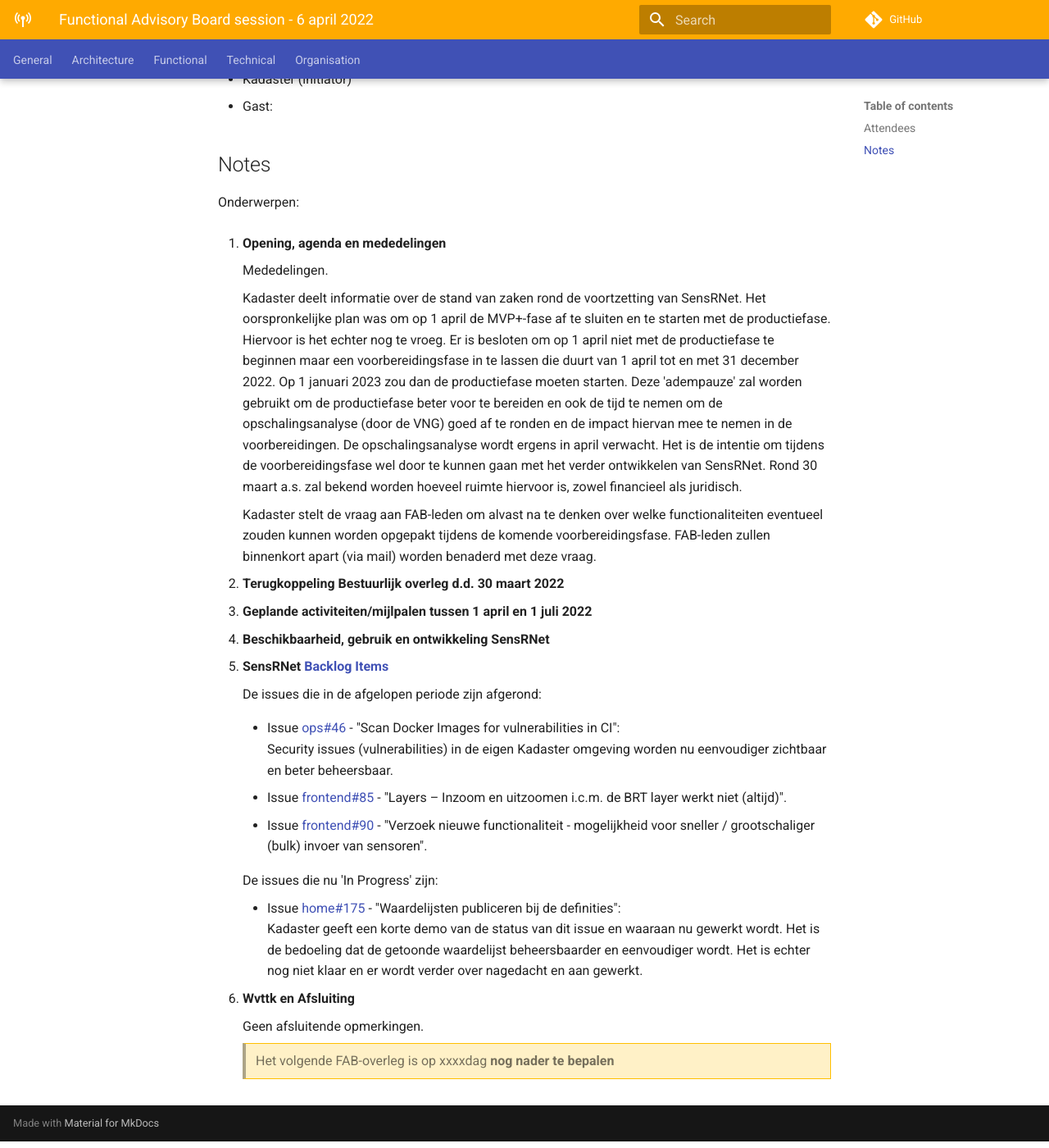
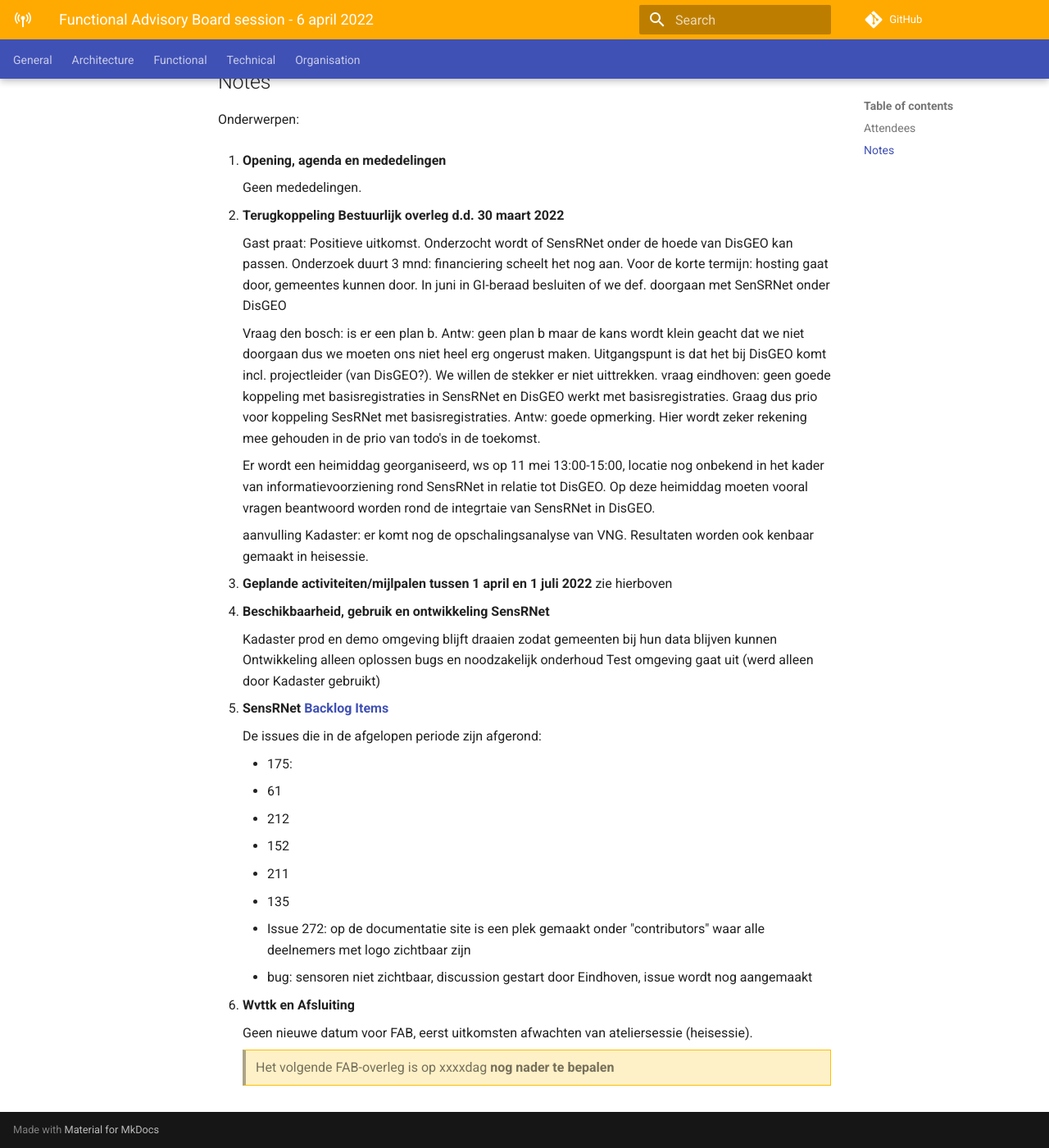
Before and after one commit to kadaster-labs/sensrnet-home, an MkDocs documentation site: the page built from docs/notes/2022-04-06-FAB-notes.md, in a window 1280 px wide and 1400 px high, scrolled down 688 px. Shown: the whole window at 82% size. Built offline with MkDocs 1.6.1 and Material for MkDocs 9.7.7, drawn with Linux system fonts in a browser that asks for light colours; comment, search, counter and statistics services are not loaded; some of the changed text lies outside the part shown.

Commit message:
Update 2022-04-06-FAB-notes.md

```diff
--- a/docs/notes/2022-04-06-FAB-notes.md
+++ b/docs/notes/2022-04-06-FAB-notes.md
@@ -10,16 +10,13 @@ De notes van het [Functional Advisory Board](../FAB.md).
 
 _(in alfabetische volgorde)_
 
-- Gemeente Amsterdam
-- Gemeente Den Bosch
-- Gemeente Eindhoven
-- Gemeente Helmond
-- Gemeente Nijmegen
-- Gemeente Rotterdam
-- Gemeente Tilburg
-- Gemeente Utrecht
-- Kadaster (initiator)
-- Gast:
+- v Gemeente Amsterdam
+- v Gemeente Den Bosch
+- v Gemeente Eindhoven
+- v Gemeente Helmond
+- v Gemeente Tilburg
+- v Kadaster (initiator)
+- v Gast: vertegenwoordiger rijksoverheid bzk
 
 ## Notes
 
@@ -27,52 +24,53 @@ Onderwerpen:
 
 1. **Opening, agenda en mededelingen**
 
-     Mededelingen.
-
-     Kadaster deelt informatie over de stand van zaken rond de voortzetting van SensRNet.
-     Het oorspronkelijke plan was om op 1 april de MVP+-fase af te sluiten en te starten met de productiefase.
-     Hiervoor is het echter nog te vroeg.
-     Er is besloten om op 1 april niet met de productiefase te beginnen maar een voorbereidingsfase in te lassen die duurt van 1 april tot en met 31 december 2022.
-     Op 1 januari 2023 zou dan de productiefase moeten starten.
-     Deze 'adempauze' zal worden gebruikt om de productiefase beter voor te bereiden en ook de tijd te nemen om de opschalingsanalyse (door de VNG) goed af te ronden en de impact hiervan mee te nemen in de voorbereidingen.
-     De opschalingsanalyse wordt ergens in april verwacht.
-     Het is de intentie om tijdens de voorbereidingsfase wel door te kunnen gaan met het verder ontwikkelen van SensRNet.
-     Rond 30 maart a.s. zal bekend worden hoeveel ruimte hiervoor is, zowel financieel als juridisch.
-
-     Kadaster stelt de vraag aan FAB-leden om alvast na te denken over welke functionaliteiten eventueel zouden kunnen worden opgepakt tijdens de komende voorbereidingsfase.
-     FAB-leden zullen binnenkort apart (via mail) worden benaderd met deze vraag.
+     Geen mededelingen.
 
 
 2. **Terugkoppeling Bestuurlijk overleg d.d. 30 maart 2022**
 
+     Gast praat:
+     Positieve uitkomst.
+     Onderzocht wordt of SensRNet onder de hoede van DisGEO kan passen. Onderzoek duurt 3 mnd: financiering scheelt het nog aan.
+     Voor de korte termijn: hosting gaat door, gemeentes kunnen door.
+     In juni in GI-beraad besluiten of we def. doorgaan met SenSRNet onder DisGEO
+
+     Vraag den bosch: is er een plan b.
+     Antw: geen plan b maar de kans wordt klein geacht dat we niet doorgaan dus we moeten ons niet heel erg ongerust maken. Uitgangspunt is dat het bij DisGEO komt incl. projectleider (van DisGEO?). We willen de stekker er niet uittrekken.
+     vraag eindhoven: geen goede koppeling met basisregistraties in SensRNet en DisGEO werkt met basisregistraties. Graag dus prio voor koppeling SesRNet met basisregistraties.
+     Antw: goede opmerking. Hier wordt zeker rekening mee gehouden in de prio van todo's in de toekomst.
+
+     Er wordt een heimiddag georganiseerd, ws op 11 mei 13:00-15:00, locatie nog onbekend in het kader van informatievoorziening rond SensRNet in relatie tot DisGEO. Op deze heimiddag moeten vooral vragen beantwoord worden rond de integrtaie van SensRNet in DisGEO.
+
+     aanvulling Kadaster: er komt nog de opschalingsanalyse van VNG. Resultaten worden ook kenbaar gemaakt in heisessie.
 
 3. **Geplande activiteiten/mijlpalen tussen 1 april en 1 juli 2022**
-
+     zie hierboven
 
 4. **Beschikbaarheid, gebruik en ontwikkeling SensRNet**
 
+     Kadaster prod en demo omgeving blijft draaien zodat gemeenten bij hun data blijven kunnen
+     Ontwikkeling alleen oplossen bugs en noodzakelijk onderhoud
+     Test omgeving gaat uit (werd alleen door Kadaster gebruikt)
 
 
 5. **SensRNet [Backlog Items](https://github.com/orgs/kadaster-labs/projects/1)**
 
      De issues die in de afgelopen periode zijn afgerond:
 
-     - Issue [ops#46](https://github.com/kadaster-labs/sensrnet-ops/issues/46) - "Scan Docker Images for vulnerabilities in CI":
-       Security issues (vulnerabilities) in de eigen Kadaster omgeving worden nu eenvoudiger zichtbaar en beter beheersbaar.
+     - 175:
+     - 61
+     - 212
+     - 152
+     - 211
 
-     - Issue [frontend#85](https://github.com/kadaster-labs/sensrnet-registry-frontend/issues/85) - "Layers – Inzoom en uitzoomen i.c.m. de BRT layer werkt niet (altijd)".
+     - 135
+     - Issue 272: op de documentatie site is een plek gemaakt onder "contributors" waar alle deelnemers met logo zichtbaar zijn
+     - bug: sensoren niet zichtbaar, discussion gestart door Eindhoven, issue wordt nog aangemaakt
 
-     - Issue [frontend#90](https://github.com/kadaster-labs/sensrnet-registry-frontend/issues/90) - "Verzoek nieuwe functionaliteit - mogelijkheid voor sneller / grootschaliger (bulk) invoer van sensoren".
-
-     De issues die nu 'In Progress' zijn:
-
-     - Issue [home#175](https://github.com/kadaster-labs/sensrnet-home/issues/175) - "Waardelijsten publiceren bij de definities":
-       Kadaster geeft een korte demo van de status van dit issue en waaraan nu gewerkt wordt.
-       Het is de bedoeling dat de getoonde waardelijst beheersbaarder en eenvoudiger wordt.
-       Het is echter nog niet klaar en er wordt verder over nagedacht en aan gewerkt.
 
 6. **Wvttk en Afsluiting**
 
-     Geen afsluitende opmerkingen.
+     Geen nieuwe datum voor FAB, eerst uitkomsten afwachten van ateliersessie (heisessie).
 
      > Het volgende FAB-overleg is op xxxxdag **nog nader te bepalen**
```
